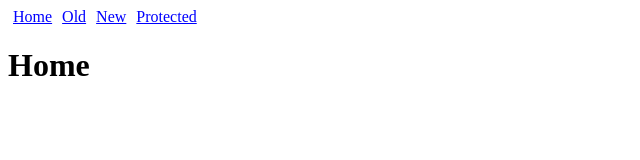
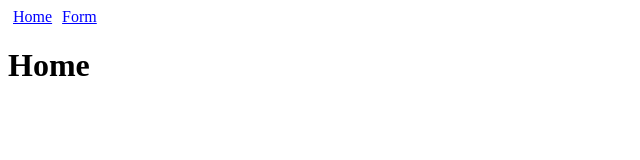
Before and after one commit to liranm/add-routing-to-react-apps-using-react-router-v4, a React (Create React App) app: page / in a window 1280 px wide. Shown: the top 160 px of the page, without its empty margins (0-640 px from the left). Built offline with nearby package versions, Linux system fonts and the light colour scheme.

Commit message:
Intercept Route Changes with React Router v4 Prompt Component

```diff
--- a/src/App.js
+++ b/src/App.js
@@ -1,36 +1,38 @@
 import React from 'react';
-import { BrowserRouter as Router, Route, Link, Redirect, Switch } from 'react-router-dom';
+import { BrowserRouter as Router, Route, Link, Prompt } from 'react-router-dom';
 
 import './App.css';
 
-const loggedin = false;
+const Home = () => (<h1>Home</h1>);
 
-const Links = () => (
-  <nav>
-    <Link to="/">Home</Link>
-    <Link to="/old/123">Old</Link>
-    <Link to="/new/456">New</Link>
-    <Link to="/protected">Protected</Link>
-  </nav>
-);
+class Form extends React.Component {
+  state = {
+    dirty: false
+  }
+
+  setDirty = () => this.setState({ dirty : true })
+
+  render() {
+    return (
+      <div>
+        <h1>Form</h1>
+        <input type="text" onInput={this.setDirty} />
+        <Prompt
+          when={this.state.dirty}
+          message="Data will be lost!"
+        />
+      </div>
+    );
+  }
+}
 
 const App = (props) => (
   <Router>
     <div>
-      <Links />
-      <Route exact path="/" render={() => (<h1>Home</h1>)} />
-      <Route
-        path="/new/:str"
-        render={({ match }) => (<h1>New: {match.params.str}</h1>)}
-      />
-      <Route path="/old/:str" render={({ match }) => (
-        <Redirect to={`/new/${match.params.str}`} />
-      )} />
-      <Route path="/protected" render={() => (
-        loggedin ?
-          <h1>Welcome to the protected page</h1> :
-          <Redirect to={"/new/login"} />
-      )} />
+      <Link to="/">Home</Link>
+      <Link to="/form">Form</Link>
+      <Route exact path="/" component={Home} />
+      <Route path="/form" component={Form} />
     </div>
   </Router>
 );
```
